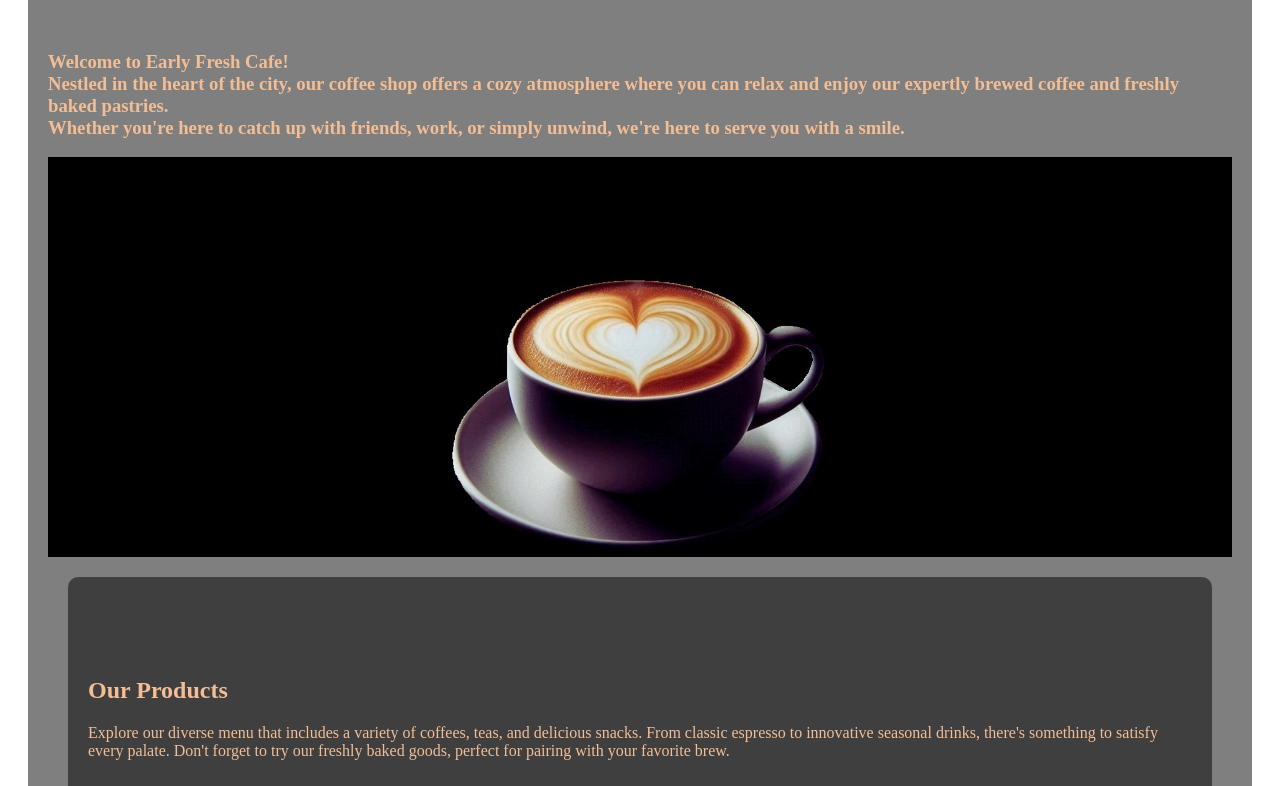
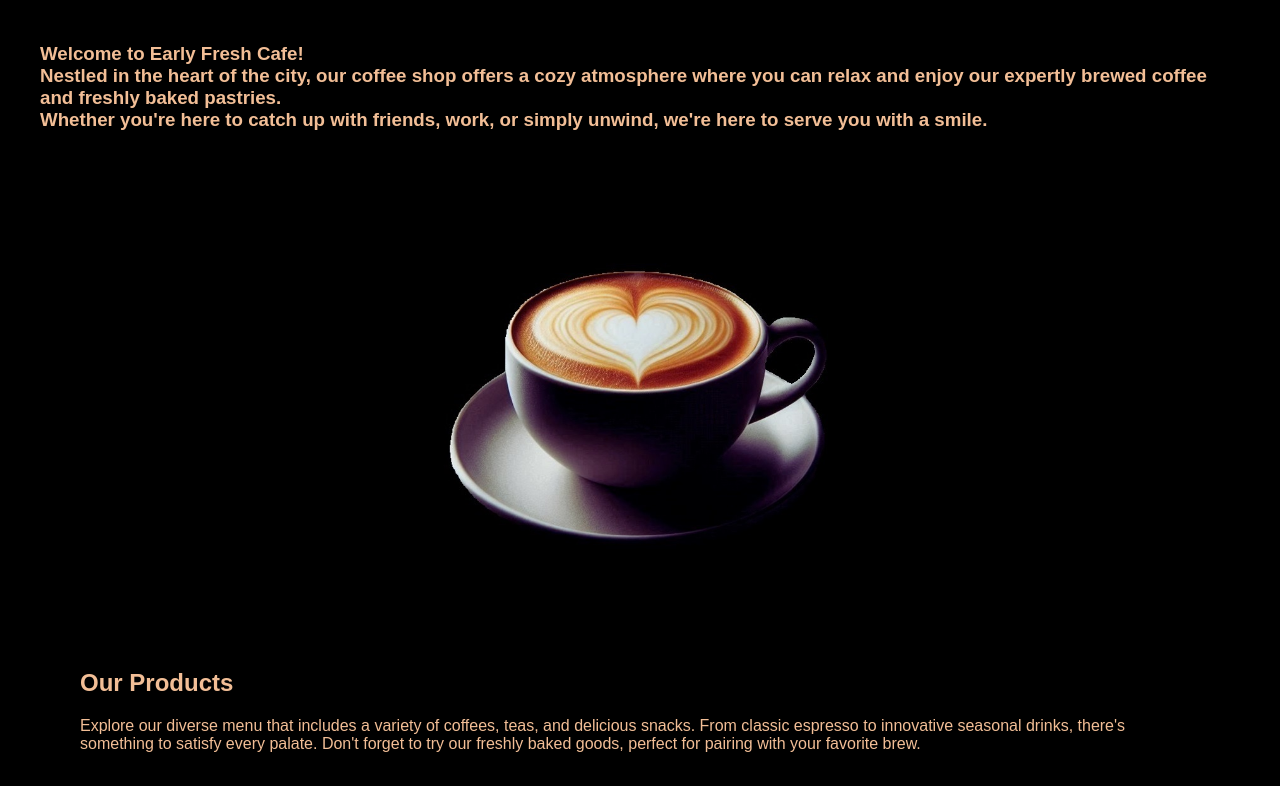
Before and after one commit to Diwash679/diwash679.github.io, a plain HTML site: page index.html in a window 1280 px wide. Shown: the part 176-962 px from the top of the page. Drawn offline with Linux system fonts and the light colour scheme.

Commit message:
Update styles.css

```diff
--- a/styles.css
+++ b/styles.css
@@ -1,4 +1,4 @@
-7body {
+body {
     font-family: Arial, sans-serif;
     margin: 0;
     padding: 0;
```
